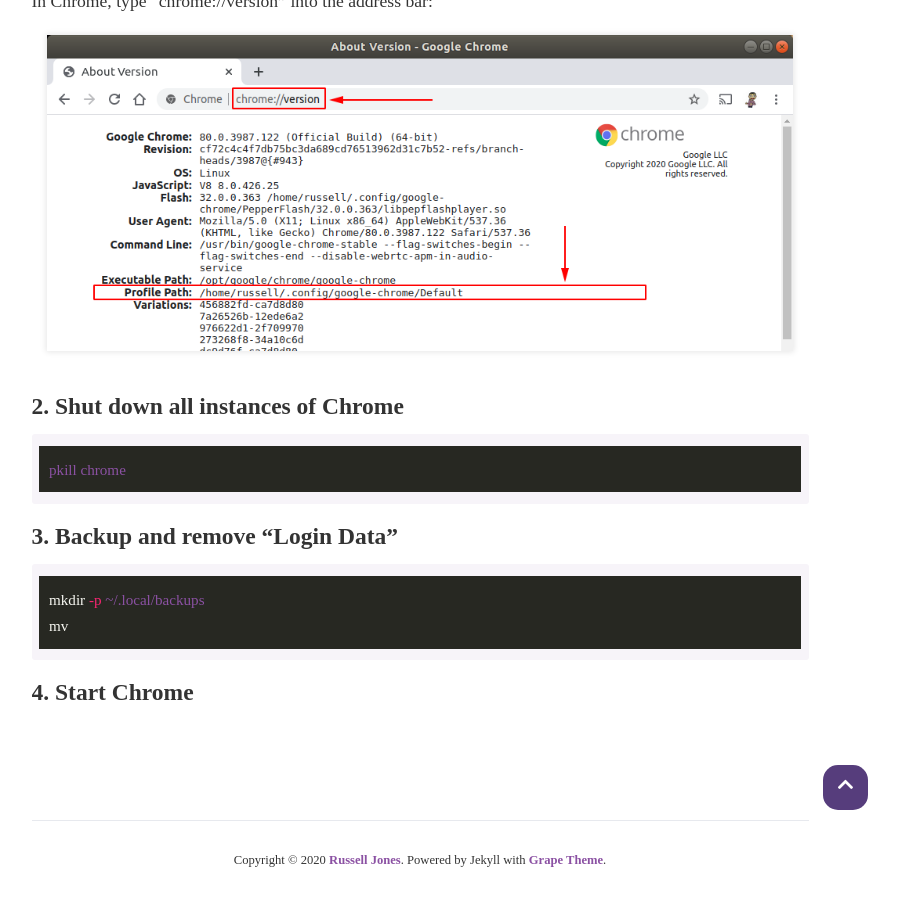
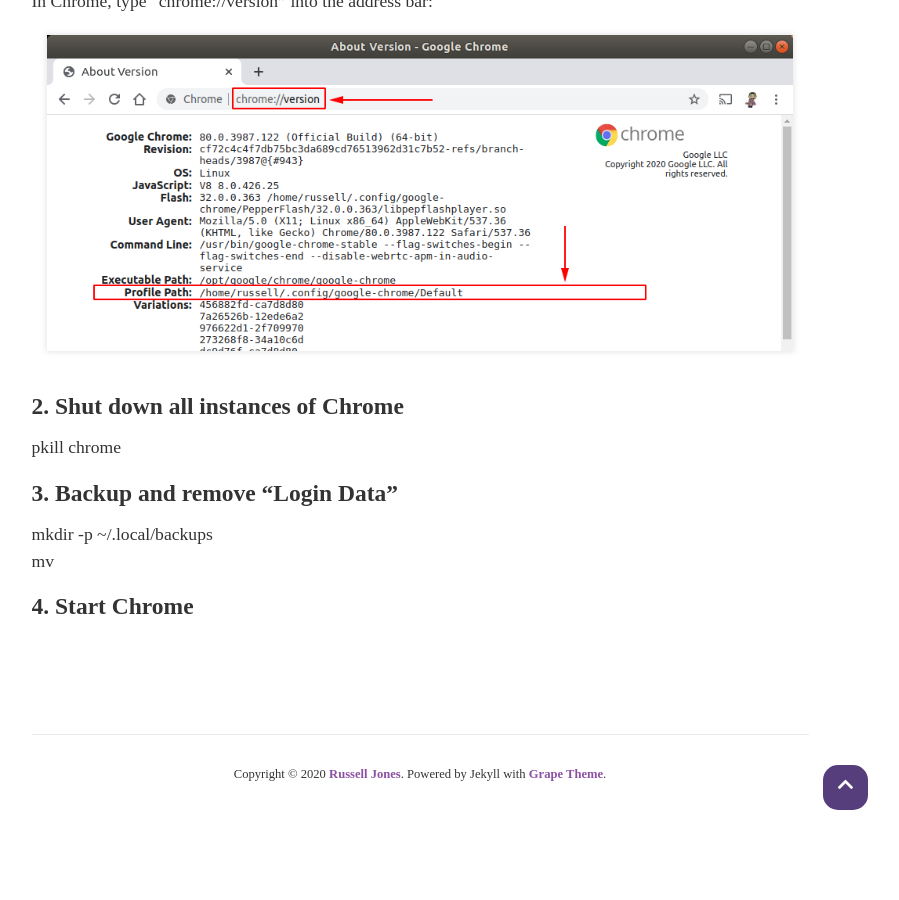
Before and after one commit to jonesrussell/blog-jekyll, a Jekyll site: the page built from _posts/2020-06-10-cant-view-saved-passwords-in-chrome.md, in a window 1280 px wide and 900 px high, scrolled down 1263 px. Shown: the whole window, without its empty margins (220-1119 px from the left). Built offline with Jekyll 4.4.1, drawn with Linux system fonts in a browser that asks for light colours; nearby versions of some CDN libraries; some web fonts are replaced; after the commit the page ends 2077 px from its top, so only the background shows below that; part of the change alters nothing that is shown.

```diff
--- a/_config.yml
+++ b/_config.yml
@@ -63,7 +63,7 @@ header_pages:
   - about.markdown
 
 style: dark # dark (default) or light
-listen_for_clients_preferred_style: false # true or false (default)
+listen_for_clients_preferred_style: true # true or false (default)
 
 footer: 'follow me on <a href="https://twitter.com/jonesrussell42">twitter</a>'
 
@@ -115,3 +115,7 @@ sass:
 bootstrap:
   assets: true
 github: [metadata]
+
+kramdown:
+  syntax_highlighter_opts:
+    disable: true
```
